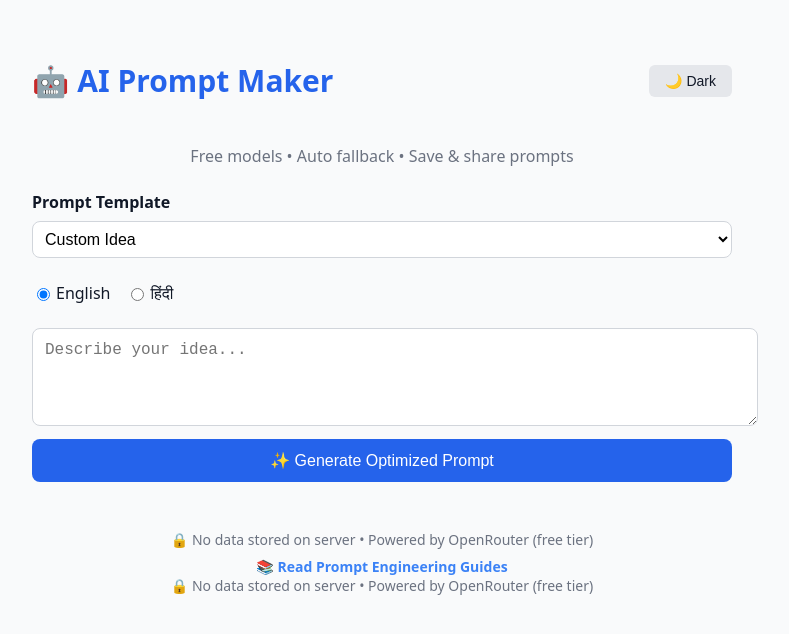
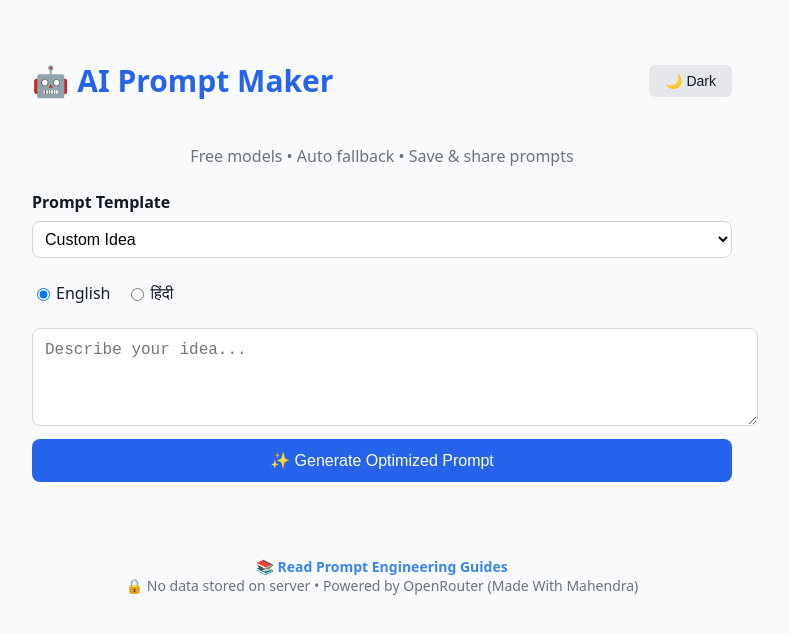
Before and after one commit to mahendramirdhapy-tech/prompt-maker-app, a Next.js app: page / in a window 1280 px wide. Shown: the top 634 px of the page, without its empty margins (258-1047 px from the left). Built offline with nearby package versions, Linux system fonts and the light colour scheme.

Commit message:
Update index.js

```diff
--- a/pages/index.js
+++ b/pages/index.js
@@ -343,7 +343,7 @@ export default function Home() {
 
       <footer style={{ marginTop: '3rem', textAlign: 'center', fontSize: '0.875rem', color: darkMode ? '#9ca3af' : '#6b7280' }}>
       <footer style={{ marginTop: '3rem', textAlign: 'center', fontSize: '0.875rem', color: darkMode ? '#9ca3af' : '#6b7280' }}>
-  🔒 No data stored on server • Powered by OpenRouter (free tier)
+
   <br />
   <a
     href="/blog"
@@ -359,7 +359,7 @@ export default function Home() {
   </a>
 </footer>
 
-🔒 No data stored on server • Powered by OpenRouter (free tier)
+🔒 No data stored on server • Powered by OpenRouter (Made With Mahendra)
       </footer>
     </div>
   );
```
